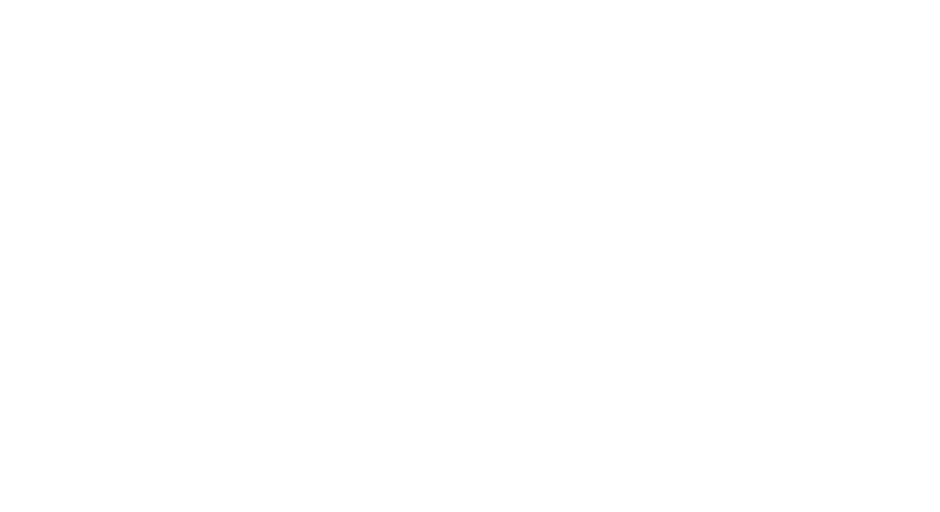
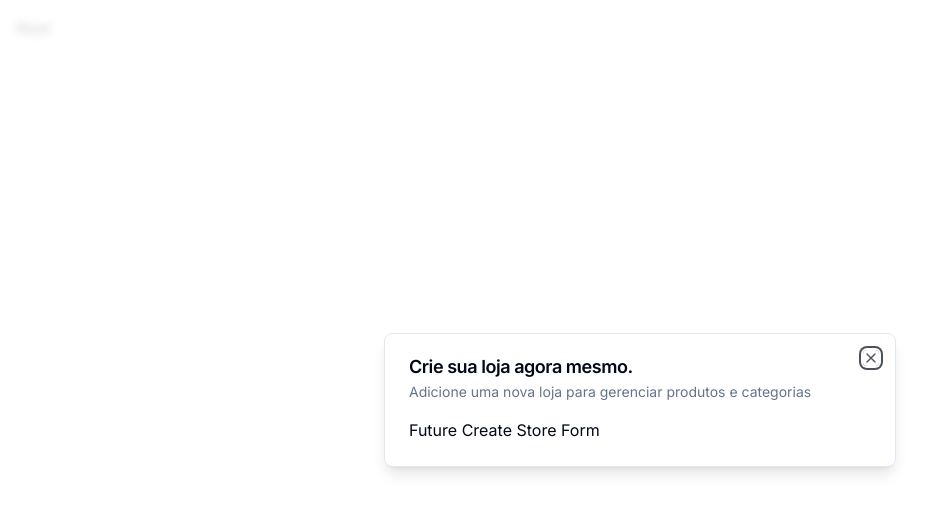
Before and after one commit to geraldobl58/ecommerce-admin, a Next.js app: page / in a window 1280 px wide. Shown: the top 512 px of the page, without its empty margins (0-940 px from the left). Built offline with nearby package versions, Linux system fonts and the light colour scheme.

Commit message:
feat: Add hook to use modal

```diff
--- a/app/(root)/page.tsx
+++ b/app/(root)/page.tsx
@@ -1,11 +1,20 @@
-import { UserButton } from "@clerk/nextjs";
+"use client";
+
+import Modal from "@/components/ui/modal";
+import { useStoreModal } from "@/hooks/use-store-modal";
+import { useEffect } from "react";
 
 const SetupPage = () => {
-  return (
-    <div className="p-4">
-      <UserButton afterSignOutUrl="/" />
-    </div>
-  );
+  const onOpen = useStoreModal((state) => state.onOpen);
+  const isOpen = useStoreModal((state) => state.isOpen);
+
+  useEffect(() => {
+    if (!isOpen) {
+      onOpen();
+    }
+  }, [isOpen, onOpen]);
+
+  return <div className="p-4">Root</div>;
 };
 
 export default SetupPage;
--- a/app/layout.tsx
+++ b/app/layout.tsx
@@ -5,6 +5,8 @@
 import { ptBR } from "@clerk/localizations";
 
 import { Inter } from "next/font/google";
+
+import { ModalProvider } from "@/providers/modal-provider";
 
 import "./globals.css";
 
@@ -23,7 +25,10 @@
   return (
     <ClerkProvider localization={ptBR}>
       <html lang="en">
-        <body className={inter.className}>{children}</body>
+        <body className={inter.className}>
+          <ModalProvider />
+          {children}
+        </body>
       </html>
     </ClerkProvider>
   );
--- /dev/null
+++ b/components/modal/store-modal.tsx
@@ -0,0 +1,19 @@
+"use client";
+
+import { useStoreModal } from "@/hooks/use-store-modal";
+import Modal from "@/components/ui/modal";
+
+export const StoreModal = () => {
+  const storeModal = useStoreModal();
+
+  return (
+    <Modal
+      title="Crie sua loja agora mesmo."
+      description="Adicione uma nova loja para gerenciar produtos e categorias"
+      isOpen={storeModal.isOpen}
+      onClose={storeModal.onClose}
+    >
+      Future Create Store Form
+    </Modal>
+  );
+};
--- /dev/null
+++ b/hooks/use-store-modal.tsx
@@ -0,0 +1,13 @@
+import { create } from "zustand";
+
+interface useStoreModalStore {
+  isOpen: boolean;
+  onOpen: () => void;
+  onClose: () => void;
+}
+
+export const useStoreModal = create<useStoreModalStore>((set) => ({
+  isOpen: false,
+  onOpen: () => set({ isOpen: true }),
+  onClose: () => set({ isOpen: false }),
+}));
--- a/package.json
+++ b/package.json
@@ -29,6 +29,7 @@
     "tailwind-merge": "^1.14.0",
     "tailwindcss": "3.3.3",
     "tailwindcss-animate": "^1.0.7",
-    "typescript": "5.2.2"
+    "typescript": "5.2.2",
+    "zustand": "^4.4.1"
   }
 }
--- /dev/null
+++ b/providers/modal-provider.tsx
@@ -0,0 +1,23 @@
+"use client";
+
+import { useEffect, useState } from "react";
+
+import { StoreModal } from "@/components/modal/store-modal";
+
+export const ModalProvider = () => {
+  const [isMounted, setIsMounted] = useState(false);
+
+  useEffect(() => {
+    setIsMounted(true);
+  }, []);
+
+  if (!isMounted) {
+    return null;
+  }
+
+  return (
+    <>
+      <StoreModal />
+    </>
+  );
+};
```
Also changed, not shown: 1 other file (tests, documents, lock files or other folders).
